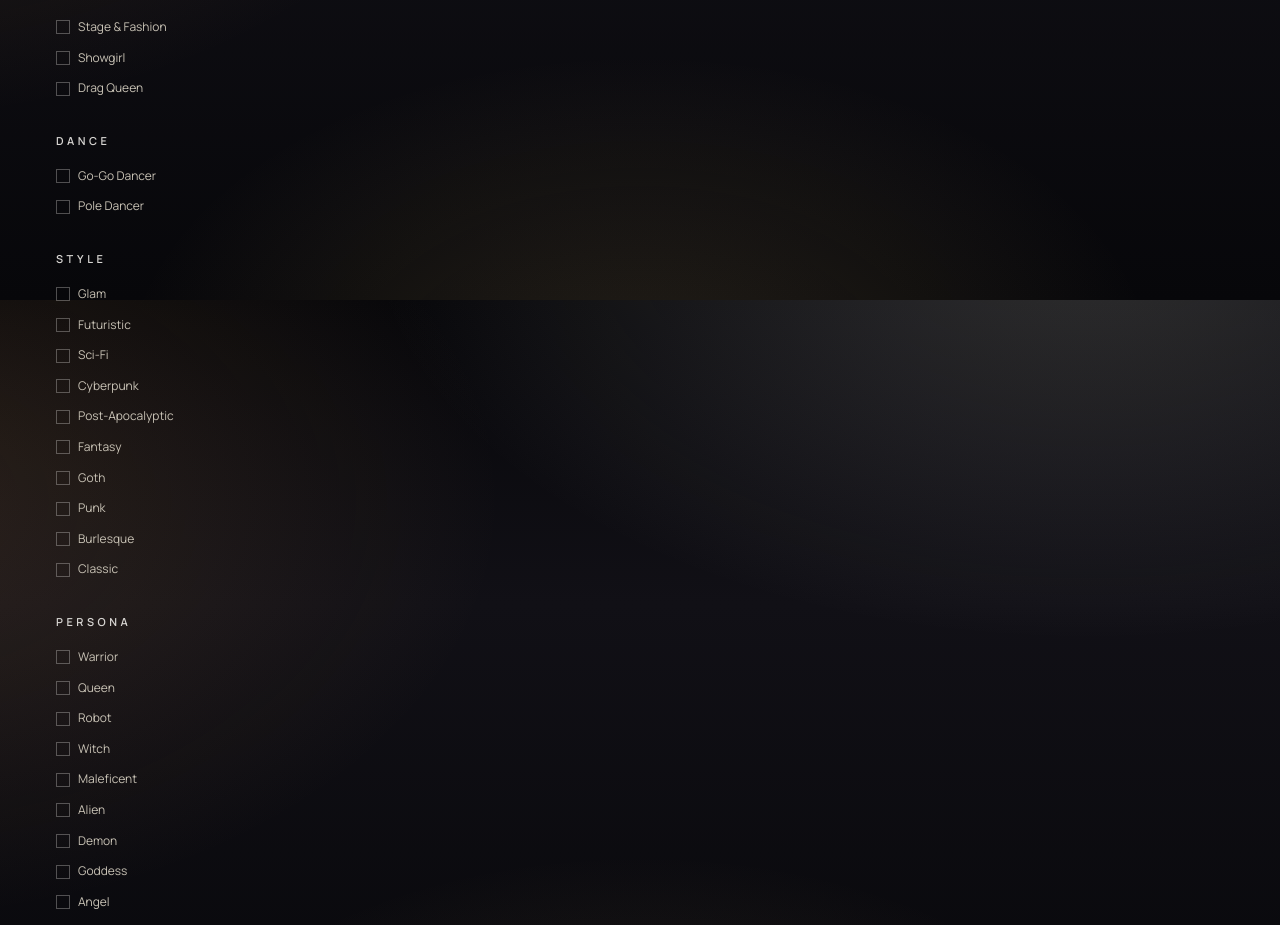
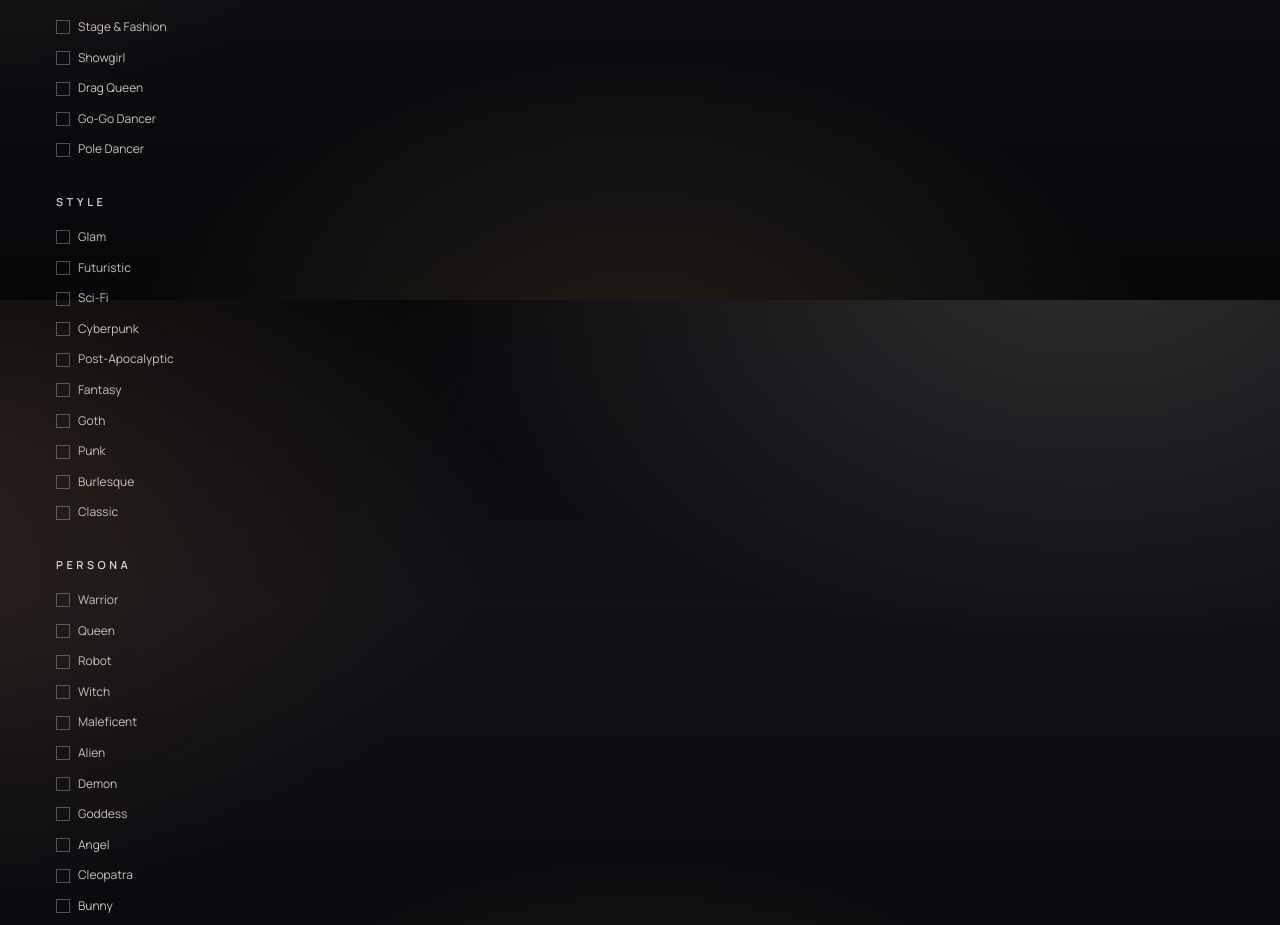
Before and after one commit to THEFEYA/feya-commerce, a Next.js app: page /shop in a window 1280 px wide. Shown: the part 2100-3025 px from the top of the page. Built offline with nearby package versions, Linux system fonts and the light colour scheme; no server answers; the database is empty; a web font is replaced by a local one.

Commit message:
Unify public performance filters

```diff
--- a/components/ShopClient.tsx
+++ b/components/ShopClient.tsx
@@ -250,10 +250,6 @@ export function ShopClient({
                   <FilterBox checked={performance.includes(value)} />{value}
                 </button>
               ))}
-            </div>
-
-            <div>
-              <div className="eyebrow text-[10.5px] mb-3">Dance</div>
               {DANCE.map((value) => (
                 <button key={value} onClick={() => setDance(toggleValue(dance, value))} className="w-full flex items-center gap-2 text-left text-[12px] text-[var(--bone-dim)] py-1.5 hover:text-white">
                   <FilterBox checked={dance.includes(value)} />{value}
```
